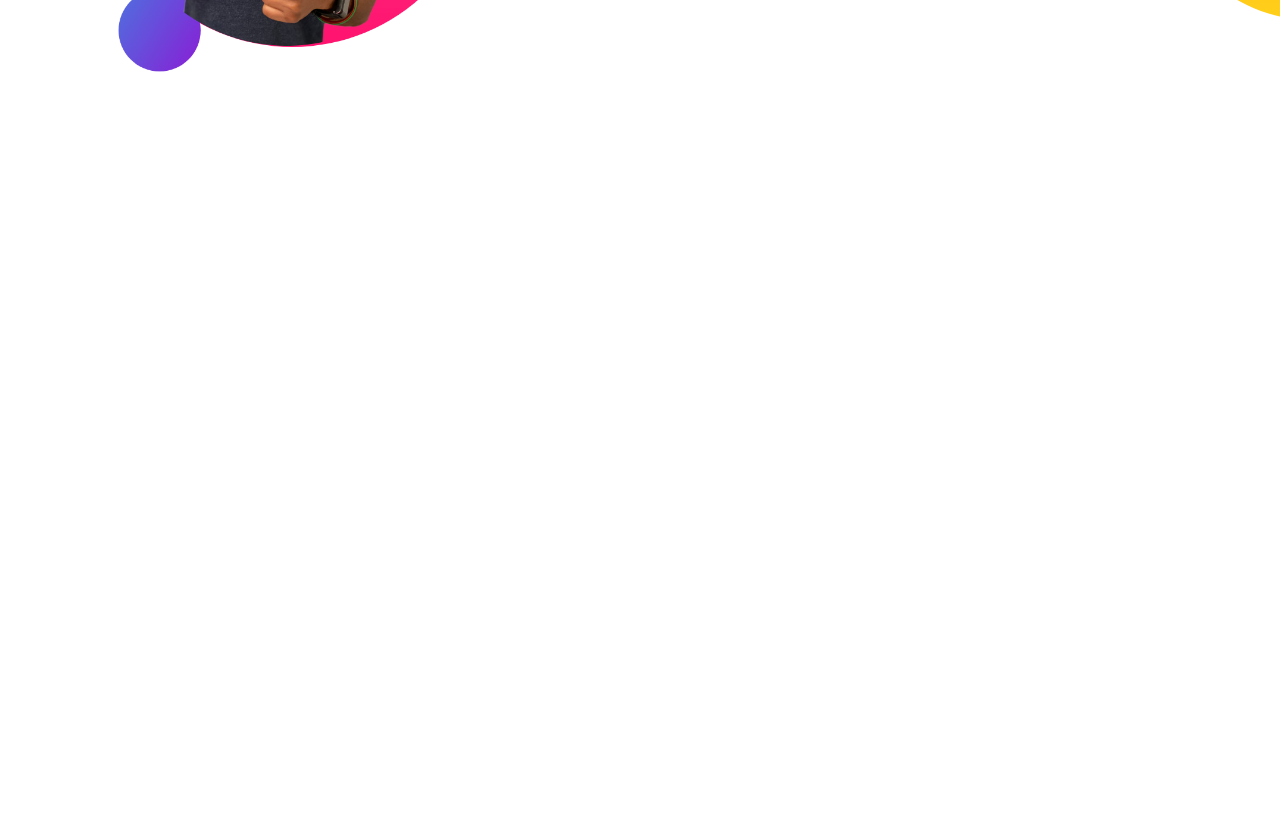
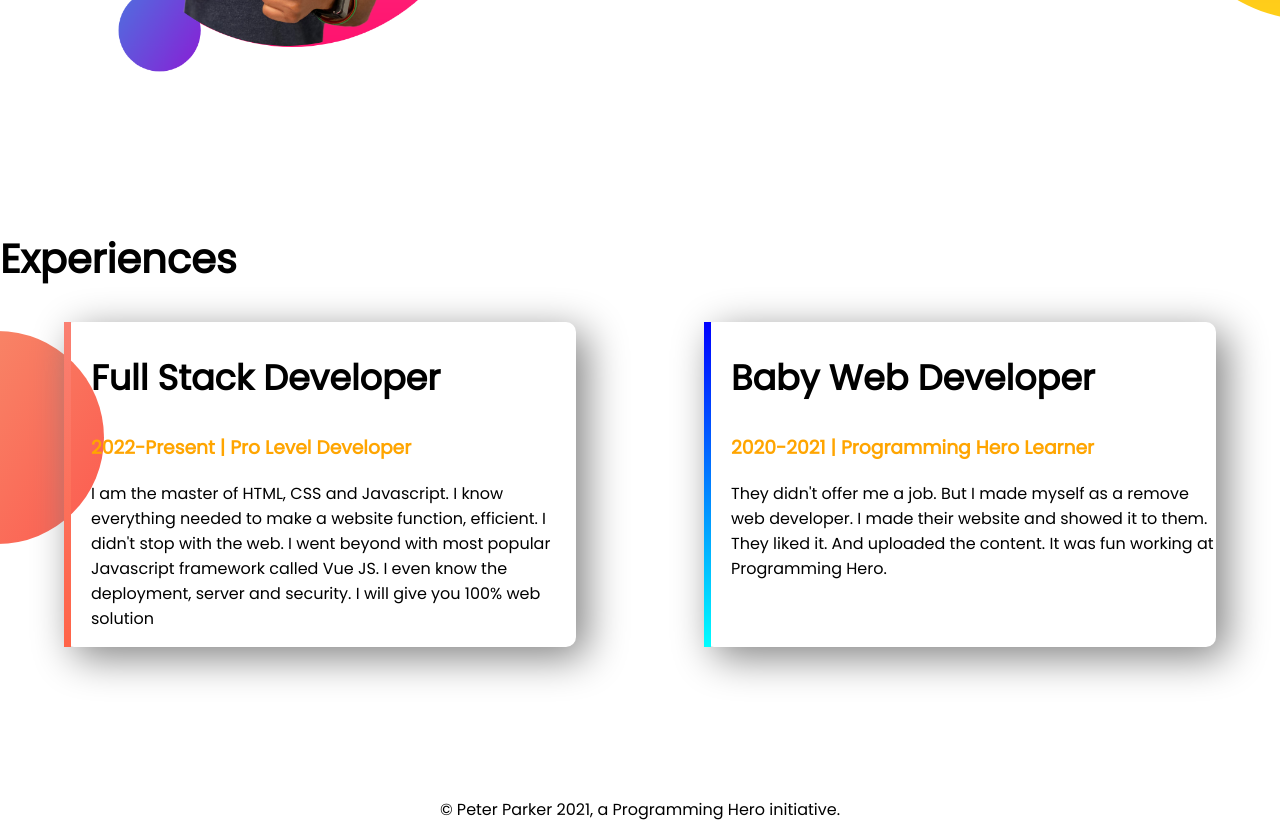
Before and after one commit to zakrin/developer-porforlio, a plain HTML site: page index.html in a window 1280 px wide. Shown: the part 951-1789 px from the top of the page. Before the commit the page ends 1180 px from the top, so only its background shows below. Drawn offline with Linux system fonts and the light colour scheme.

Commit message:
final banner added

```diff
--- a/index.html
+++ b/index.html
@@ -14,7 +14,7 @@
 </head>
 
 <body>
-    <section class="top-banner">
+    <section class="top-banner flexible-container">
         <div class="half-width">
             <h1>Welcome To</h1>
             <h1><span class="orange-color">Zakrin Ishtiaque</span> World</h1>
@@ -33,7 +33,7 @@
         </div>
     </section>
     <!-- 2nd banner -->
-    <section class="dream-big">
+    <section class="dream-big flexible-container">
         <div class="half-width">
             <img src="images/jhankar2.png" alt="">
         </div>
@@ -44,11 +44,34 @@
                 to make simple website. My goal is to build 3 websites and learn advanced topics.</p>
             <a class="link-button" target="_blank" href="http//www.youtube.com">DownloadResume</a>
         </div>
+    </section>
+    <!-- 3rd banner ---------------------------------------->
+    <section class="experience-area">
+        <h1>Experiences</h1>
+        <div class="flexible-container">
+            <div id="exprience-developer" class="experience-item">
+                <h2>Full Stack Developer</h2>
+                <h3 class="orange-color">2022-Present | Pro Level Developer</h3>
+                <p>I am the master of HTML, CSS and Javascript. I know everything needed to make a website function,
+                    efficient. I didn't stop with the web. I went beyond with most popular Javascript framework called
+                    Vue
+                    JS. I even know the deployment, server and security. I will give you 100% web solution</p>
+            </div>
+            <div id="web-developer" class="experience-item">
+                <h2>Baby Web Developer</h2>
+                <h3 class="orange-color">2020-2021 | Programming Hero Learner</h3>
+                <p>They didn't offer me a job. But I made myself as a remove web developer. I made their website and
+                    showed
+                    it to them. They liked it. And uploaded the content. It was fun working at Programming Hero.</p>
+            </div>
 
+        </div>
 
     </section>
 
-
+    <footer>
+        <p>© Peter Parker 2021, a Programming Hero initiative.</p>
+    </footer>
 </body>
 
 </html>
--- a/style.css
+++ b/style.css
@@ -10,13 +10,14 @@ h1{
     color:orange;
 }
 
-section{
+.flexible-container{
     display:flex;
     margin-bottom: 150px;
 }
 .half-width{
     width:50%;
     padding-left: 5%;
+
 }
 .half-width img{
     width:80%;
@@ -42,3 +43,37 @@ section{
     padding-right: 100px;
 
 }
+
+/* ---------3rd banner----------*/
+
+.experience-item{
+    width:40%;
+    margin-left: 5%;
+    margin-right: 5%;
+    padding-left: 20px;
+    box-shadow: 10px 10px 40px gray;
+    border-radius: 10px;
+    border-left:10px solid;
+}
+h2{
+    font-size: 35px;
+}
+.experience-area{
+    background-image: url(images/exp-bg.png);
+    background-repeat: no-repeat;
+    background-position: left;
+}
+#web-developer{
+    border-left: 7px solid;
+    border-image: linear-gradient(blue,cyan);
+    border-image-slice: 1;
+}
+
+#exprience-developer{
+    border-left: 7px solid;
+    border-image: linear-gradient(salmon,tomato);
+    border-image-slice: 1;
+}
+footer p{
+    text-align: center;
+}
```
